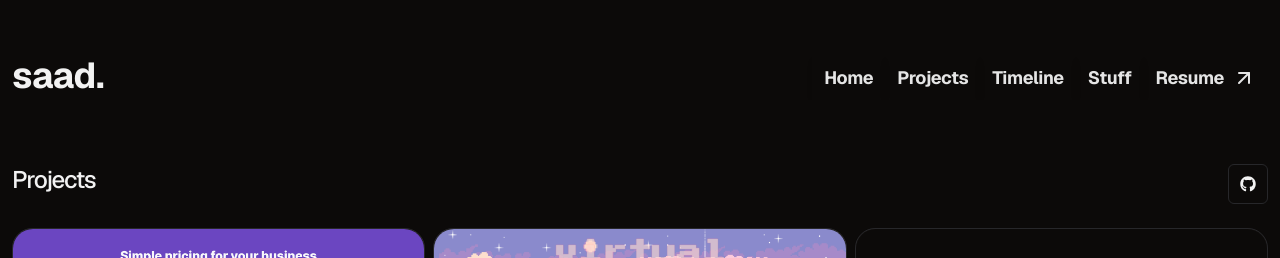
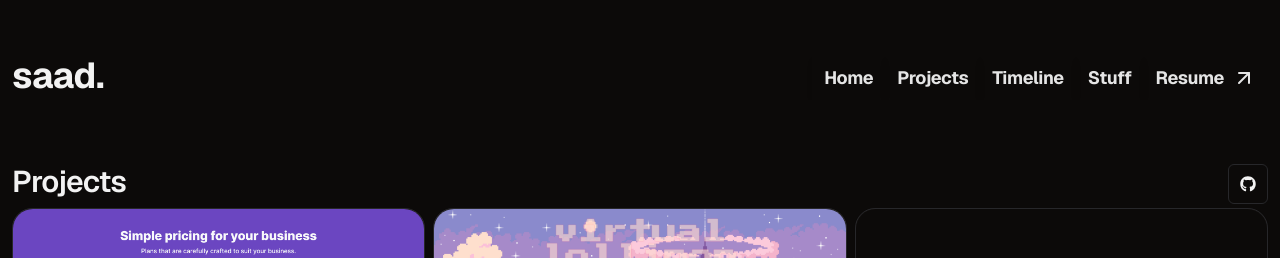
Before and after one commit to saadfrhan/website, a Next.js app: page /projects in a window 1280 px wide. Shown: the top 258 px of the page. Built offline with nearby package versions, Linux system fonts and the light colour scheme.

Commit message:
Update page.tsx

```diff
--- a/app/projects/page.tsx
+++ b/app/projects/page.tsx
@@ -69,7 +69,7 @@
 	return (
 		<div>
 			<div className="flex justify-between w-full">
-				<h2 className="font-medium text-2xl mb-8 tracking-tighter">
+				<h2 className="scroll-m-20 pb-2 text-3xl font-semibold tracking-tight first:mt-0">
 					Projects
 				</h2>
 				<Link href="https://github.com/saadfrhan" target="_blank" className={buttonVariants({
```
